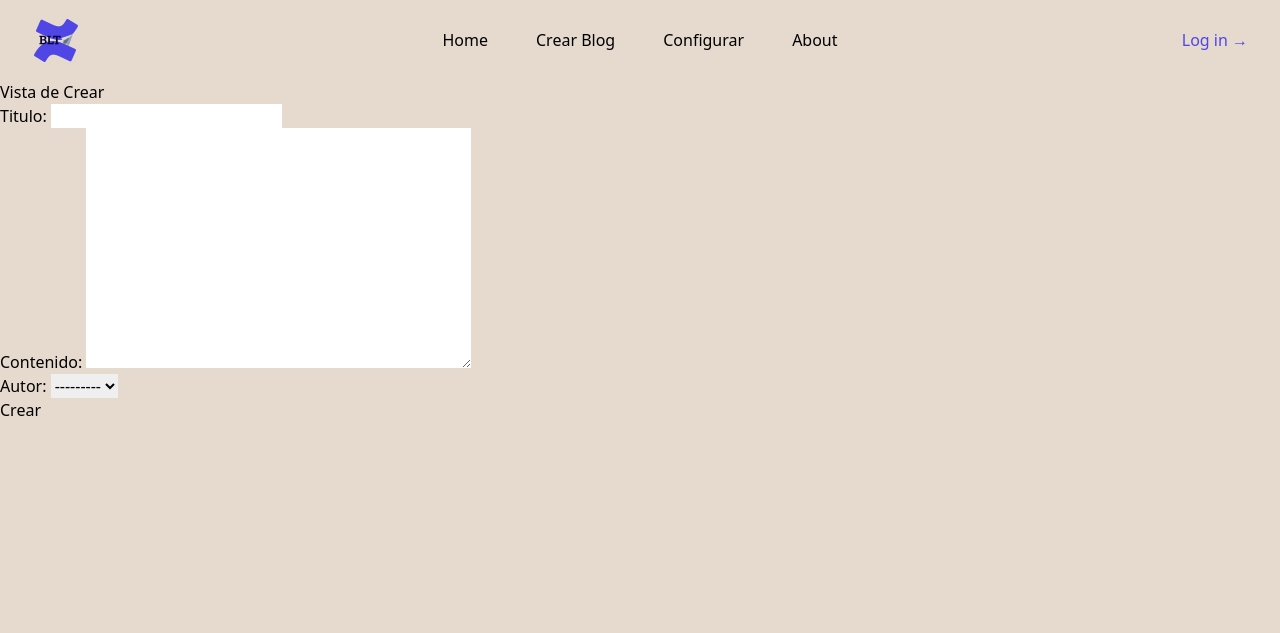
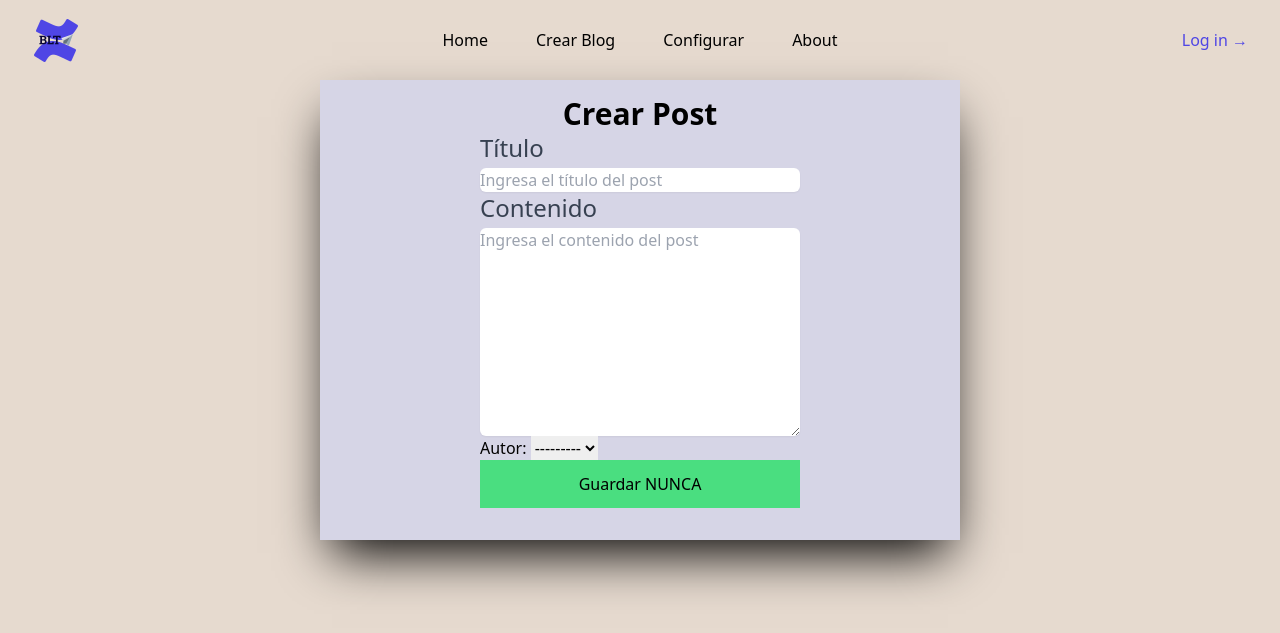
Before and after one commit to iesusdavila/blog-noticias, a Django app: page /crear/ in a window 1280 px wide. Shown: the top 633 px of the page. Run offline with Django 4.2, Linux system fonts and the light colour scheme; data that the repository does not hold is empty; some libraries are stand-ins or nearby versions.

Commit message:
Creacion de post - diseño y archivo template

```diff
--- a/posts/views.py
+++ b/posts/views.py
@@ -33,6 +33,7 @@ class VistaCreaPost(CreateView):
     form_class = PostFormulario
     model = Post
     success_url = '/'
+    template_name = 'posts/post_create.html'
 
     def get_context_data(self, **kwargs):
         context = super().get_context_data(**kwargs)
--- a/templates/base.html
+++ b/templates/base.html
@@ -6,7 +6,12 @@
       <meta charset="UTF-8" />
       {% tailwind_css %}
 
-      <title>Blog</title>
+      <title>Blopster - Blog</title>
+      <link
+        rel="icon"
+        href="{% static 'blog/img/blopster/blopster-48.png' %}"
+        type="image/png"
+      />
     </head>
 
     <body class="bg-[#e6dacf]">
@@ -21,7 +26,7 @@
               <img
                 class=""
                 src="{% static 'blog/img/blopster/blopster-48.png' %}"
-                alt=""
+                alt="Blopster - Mi Blog"
               />
             </a>
           </div>
--- /dev/null
+++ b/templates/posts/post_create.html
@@ -0,0 +1,42 @@
+{% extends "base.html" %} {% load static %} {% block content %}
+<div class="mx-6 xl:mx-80 px-40 py-4 bg-indigo-200/50 shadow-2xl shadow-black">
+  <h1 class="text-center text-3xl font-semibold">{{ view_type }} Post</h1>
+  <form method="post" enctype="multipart/form-data">
+    {% csrf_token %}
+    <div class="form-group">
+      <label
+        for="{{ form.titulo.id_for_label }}"
+        class="text-2xl font-medium text-gray-700"
+        >Título</label
+      >
+      <input
+        type="text"
+        name="{{ form.titulo.name }}"
+        id="{{ form.titulo.id_for_label }}"
+        class="form-control rounded-md shadow-sm mt-1 block w-full"
+        placeholder="Ingresa el título del post"
+        value="{{ form.titulo.value|default:'' }}"
+      />
+    </div>
+    <div class="form-group">
+      <label
+        for="{{ form.contenido.id_for_label }}"
+        class="text-2xl font-medium text-gray-700"
+        >Contenido</label
+      >
+      <textarea
+        type="text"
+        name="{{ form.contenido.name }}"
+        id="{{ form.contenido.id_for_label }}"
+        class="form-control rounded-md shadow-sm mt-1 block w-full h-52"
+        placeholder="Ingresa el contenido del post"
+        value="{{ form.contenido.value|default:'' }}"
+      ></textarea>
+    </div>
+    <div class="">{{ form.autor.label_tag }} {{ form.autor }}</div>
+    <button type="submit" class="w-full py-3 bg-green-400">
+      Guardar NUNCA
+    </button>
+  </form>
+</div>
+{% endblock %}
--- a/templates/posts/post_form.html
+++ b/templates/posts/post_form.html
@@ -1,10 +1,10 @@
 {% extends "base.html" %} {% block content %}
 
 <h1>Vista de {{view_type}}</h1>
+<p>HOLAAA</p>
 
-<form method="POST" enctype='multipart/form-data'>
-  {% csrf_token %}
-  {{form.as_p}}
+<form method="POST" enctype="multipart/form-data">
+  {% csrf_token %} {{form.as_p}}
   <button type="submit">{{view_type}}</button>
 </form>
 
--- a/theme/static_src/src/styles.css
+++ b/theme/static_src/src/styles.css
@@ -5,6 +5,6 @@
 @layer components {
   /* creando un componente para el boton */
   .link-nav {
-    @apply text-base font-semibold leading-6 text-gray-900 hover:text-indigo-600 transition duration-300 ease-in-out;
+    @apply text-lg font-semibold leading-6 text-gray-900 hover:text-indigo-600 transition duration-300 ease-in-out;
   }
 }
```
Also changed, not shown: templates/posts/post_list.html (+8 -6 lines), templates/posts/post_update.html (+12 -1 lines).
